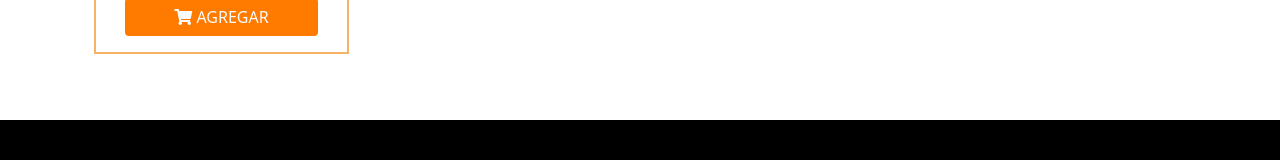
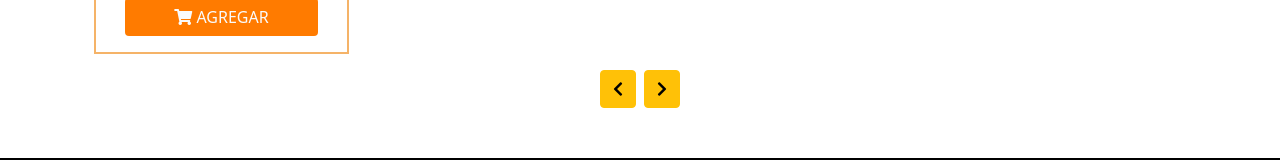
Before and after one commit to DiegoIpaez/Distribuidora-talitas-9i-PF, a React (Create React App) app: page / in a window 1280 px wide. Shown: the part 959-1119 px from the top of the page. Built offline with nearby package versions, Linux system fonts and the light colour scheme.

Commit message:
Btn paginacion y categorias añadidos

```diff
--- a/package.json
+++ b/package.json
@@ -8,6 +8,8 @@
     "@testing-library/react": "^11.2.7",
     "@testing-library/user-event": "^12.8.3",
     "bootstrap": "^5.1.0",
+    "bundle": "^2.1.0",
+    "popper.js": "^1.16.1",
     "react": "^17.0.2",
     "react-bootstrap": "^1.6.1",
     "react-dom": "^17.0.2",
--- /dev/null
+++ b/src/components/BtnCategorias.jsx
@@ -0,0 +1,46 @@
+import React from "react";
+
+const BtnCategorias = () => {
+  return (
+    <div className="btn btn-categ me-2">
+        {/* Contenedor */}
+        {/* ----------- */}
+      <i className="fas fa-bars pe-1 iconos-nav"></i>
+      <span>CATEGORIAS </span>
+      <i className="fas fa-angle-down iconos-nav"></i>
+      {/* Cuerpo del dropdown */}
+      <div className="btn-categ-content container mt-2">
+        <div className="row mb-3">
+          <div className="col-7">
+            <span>Aceites y vinagre</span>
+          </div>
+          <div className="col-3"></div>
+          <div className="col-2">
+            <i className="fas fa-chevron-right"></i>
+          </div>
+        </div>
+        <div className="row mb-3">
+          <div className="col-2">
+            <span>Arroz</span>
+          </div>
+          <div className="col-8"></div>
+          <div className="col-2">
+            <i className="fas fa-chevron-right"></i>
+          </div>
+        </div>
+        <div className="row mb-3">
+          <div className="col-2">
+            <span>Agua</span>
+          </div>
+          <div className="col-8"></div>
+          <div className="col-2">
+            <i className="fas fa-chevron-right"></i>
+          </div>
+        </div>
+      </div>
+      {/* Fin Cuerpo Dropdown */}
+    </div>
+  );
+};
+
+export default BtnCategorias;
--- /dev/null
+++ b/src/components/BtnPaginacion.jsx
@@ -0,0 +1,36 @@
+import React from "react";
+
+const BtnPaginacion = ({ totPag, pagina, setPagina, limite = 5 }) => {
+  let total = totPag;
+  const nextPag = () => {
+    if (total > pagina + limite) {
+      setPagina(pagina + limite);
+    }
+  };
+
+  const prevPag = () => {
+    if (pagina > 0) {
+      setPagina(pagina - limite);
+    }
+  };
+  return (
+    <>
+      <button
+        className="btn btn-warning"
+        onClick={prevPag}
+        disabled={pagina === 0 ? true : false}
+      >
+        <i className="fa fa-chevron-left"></i>
+      </button>
+      <button
+        className="btn btn-warning ms-2"
+        disabled={total - (pagina + limite) <= 0 ? true : false}
+        onClick={nextPag}
+      >
+        <i className="fa fa-chevron-right"></i>
+      </button>
+    </>
+  );
+};
+
+export default BtnPaginacion;
--- a/src/components/NavBar.jsx
+++ b/src/components/NavBar.jsx
@@ -9,6 +9,7 @@ import {
   Form,
   FormControl,
 } from "react-bootstrap";
+import BtnCategorias from "./BtnCategorias";
 
 const NavBar = () => {
   const history = useHistory();
@@ -37,37 +38,7 @@ const NavBar = () => {
               </Form>
             </Nav.Link>
             <Nav.Link>
-              <div className="btn btn-categ me-2">
-                <i className="fas fa-bars pe-1 iconos-nav"></i>
-                <span>CATEGORIAS </span>
-                <i className="fas fa-angle-down iconos-nav"></i>
-                {/* Cuerpo del dropdown */}
-                <div className="btn-categ-content container mt-2">
-                  <div className="row mb-3">
-                    <div className="col-7"><span>Aceites y vinagre</span></div>
-                    <div className="col-3"></div>
-                    <div className="col-2">
-                      <i className="fas fa-chevron-right"></i>
-                    </div>
-                  </div>
-                  <div className="row mb-3">
-                    <div className="col-2"><span>Arroz</span></div>
-                    <div className="col-8"></div>
-                    <div className="col-2">
-                      <i className="fas fa-chevron-right"></i>
-                    </div>
-                  </div>
-                  <div className="row mb-3">
-                    <div className="col-2"><span>Agua</span></div>
-                    <div className="col-8"></div>
-                    <div className="col-2">
-                      <i className="fas fa-chevron-right"></i>
-                    </div>
-                  </div>
-
-
-                </div>
-              </div>
+              <BtnCategorias />
             </Nav.Link>
           </Nav>
           <Nav>
--- a/src/components/ProductosDestacados.jsx
+++ b/src/components/ProductosDestacados.jsx
@@ -1,5 +1,6 @@
 import React from "react";
 import { Link } from "react-router-dom";
+import BtnPaginacion from "./BtnPaginacion";
 
 const ProductosDestacados = () => {
   return (
@@ -19,16 +20,23 @@ const ProductosDestacados = () => {
             />
           </Link>
           <h6 className="titleProduct mb-3">
-            <Link to="/product/44" className="nameProducto">Aceite Cocinero 1lt</Link>
+            <Link to="/product/44" className="nameProducto">
+              Aceite Cocinero 1lt
+            </Link>
           </h6>
           <h6>
             <span className="marcaText ps-3 pe-3 pb-1">molinos</span>
           </h6>
           <h6 className="precio-producto mt-3 pe-1">$120,00</h6>
-          <Link to="/product/44"><button className="btn btn-compra pe-5 ps-5 mb-3 mt-1">
-            <i className="fas fa-shopping-cart"></i> AGREGAR
-          </button></Link>
+          <Link to="/product/44">
+            <button className="btn btn-compra pe-5 ps-5 mb-3 mt-1">
+              <i className="fas fa-shopping-cart"></i> AGREGAR
+            </button>
+          </Link>
         </div>
+      </div>
+      <div className="text-center">
+        <BtnPaginacion />
       </div>
     </div>
   );
--- a/src/index.css
+++ b/src/index.css
@@ -56,7 +56,7 @@ code {
   display: inline-block !important;
 }
 
-.btn-categ-content{
+.btn-categ-content {
   display: none;
   position: absolute;
   background-color: #f9f9f9;
@@ -66,7 +66,7 @@ code {
   z-index: 1;
 }
 
-.btn-categ:hover .btn-categ-content{
+.btn-categ:hover .btn-categ-content {
   display: block;
 }
 
@@ -139,6 +139,12 @@ footer {
 }
 .Producto {
   border: 2px solid rgb(245, 179, 104);
+}
+
+.Producto:hover{
+  box-shadow: 0px 1px 15px -1px rgba(255, 90, 0, 0.78);
+  -webkit-box-shadow: 0px 1px 15px -1px rgba(255, 90, 0, 0.78);
+  -moz-box-shadow: 0px 1px 15px -1px rgba(255, 90, 0, 0.78);
 }
 
 .nameProducto {
@@ -351,16 +357,22 @@ footer {
 /* User */
 
 /* UserData */
-.UserBoxData{
-  border: 1px solid rgb(192, 192, 192);
+.UserBoxData {
+  border: 1px solid rgb(238, 238, 238);
   border-radius: 7px;
+  box-shadow: 0px -2px 10px 2px rgba(194, 194, 194, 0.95);
+  -webkit-box-shadow: 0px -2px 10px 2px rgba(194, 194, 194, 0.95);
+  -moz-box-shadow: 0px -2px 10px 2px rgba(194, 194, 194, 0.95);
 }
 /* Fin de UserData */
 
 /* UserCompras */
-.MisComprasBox{
-  border: 1px solid rgb(199, 199, 199);
+.MisComprasBox {
+  border: 1px solid rgb(236, 236, 236);
   border-radius: 7px;
+  box-shadow: 0px -2px 10px 2px rgba(194, 194, 194, 0.95);
+  -webkit-box-shadow: 0px -2px 10px 2px rgba(194, 194, 194, 0.95);
+  -moz-box-shadow: 0px -2px 10px 2px rgba(194, 194, 194, 0.95);
 }
 /* Fin de UserCompras */
 
--- a/src/index.js
+++ b/src/index.js
@@ -4,6 +4,8 @@ import "./index.css";
 import App from "../src/routes/App";
 import "@fortawesome/fontawesome-free/css/all.css";
 import "bootstrap/dist/css/bootstrap.min.css";
+import "popper.js/dist/umd/popper";
+import "bootstrap/dist/js/bootstrap.bundle";
 
 ReactDOM.render(
   <React.StrictMode>
```
Also changed, not shown: 1 other file (tests, documents, lock files or other folders).
